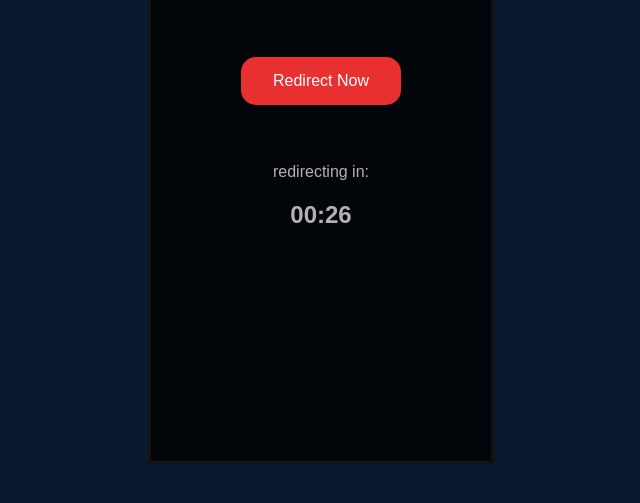
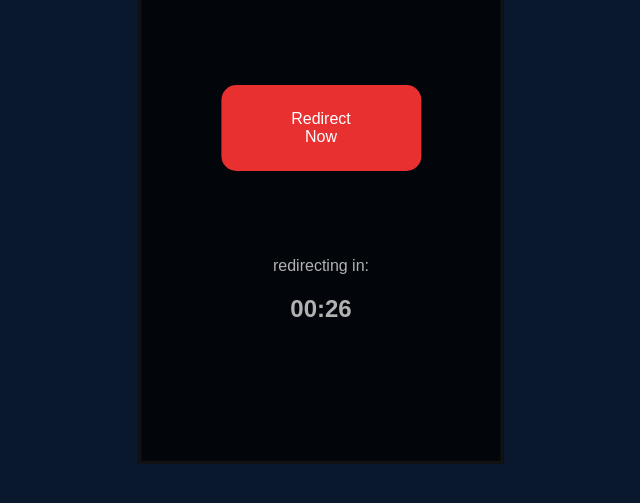
Before and after one commit to fightingox1/redirect_page, a plain HTML site: page index.html in a window 1280 px wide. Shown: the part 249-752 px from the top of the page, without its empty margins (319-959 px from the left). Drawn offline with Linux system fonts and the light colour scheme.

Commit message:
Update index.html

```diff
--- a/index.html
+++ b/index.html
@@ -8,7 +8,7 @@
   top: 50%;
   -webkit-transform: translate(-50%, -50%);
   transform: translate(-50%, -50%);
-  width: 25%;
+  width: 26.5%;
   height:75%;
   border: 3px solid #121212;
   padding: 10px;
@@ -21,7 +21,7 @@
   background-color: #E93030;
   border: none;
   color: white;
-  padding: 15px 32px;
+  padding: 25px 55px;
   text-align: center;
   text-decoration: none;
   display: inline-block;
@@ -29,7 +29,7 @@
   margin: 4px 2px;
   cursor: pointer;
   border-radius: 15px;
-  margin: 13%;
+  margin: 20.5%;
 }
 
 h1{
```
